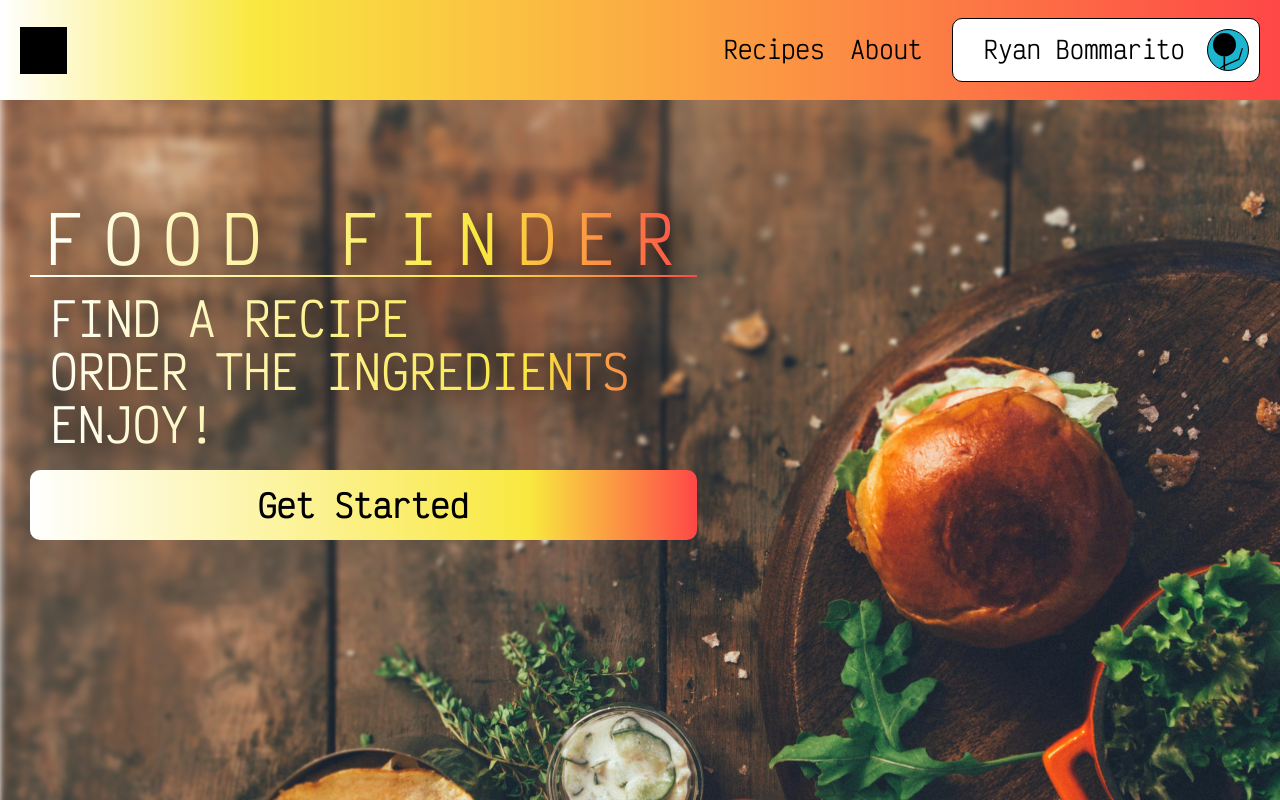
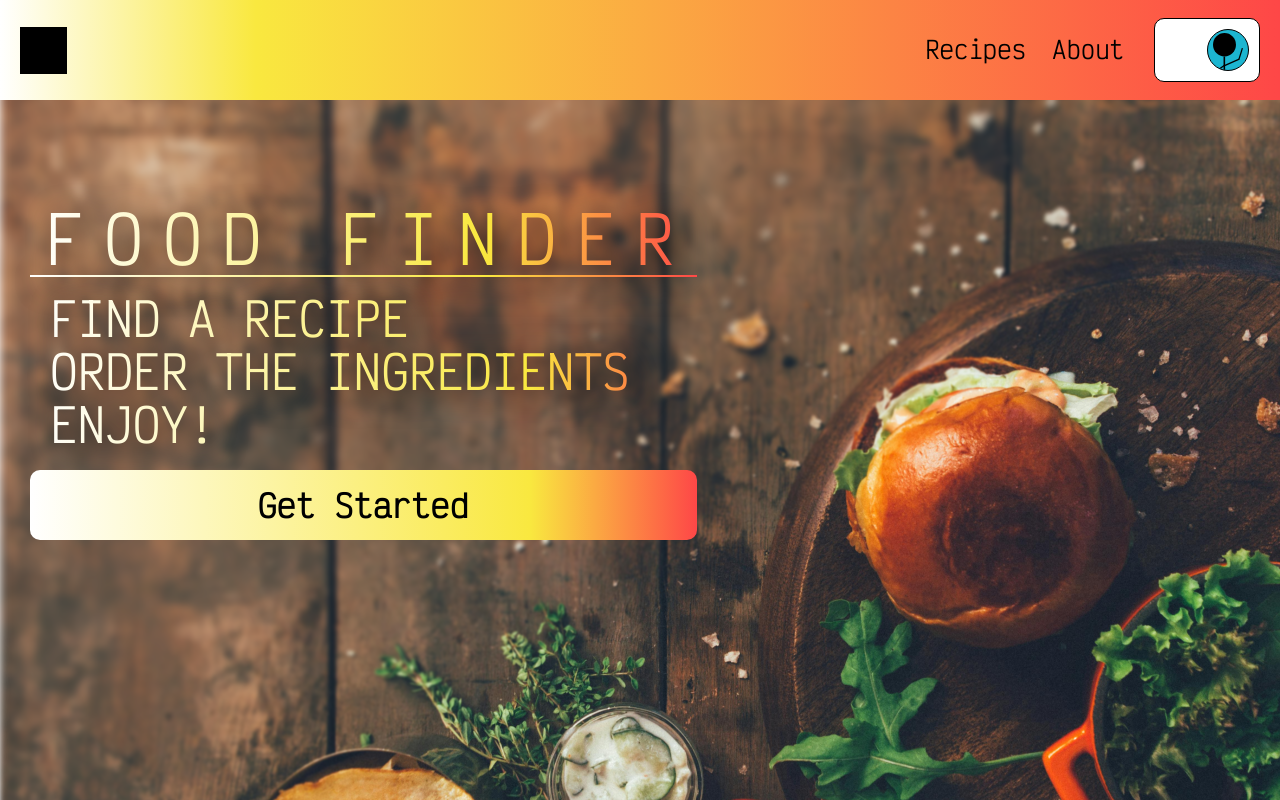
Before and after one commit to RyBCreates/food-finder, a React (Vite) app: page / in a window 1280 px wide. Built offline with nearby package versions, Linux system fonts and the light colour scheme.

Commit message:
Fixed Header User Info to reflect the Current User data

```diff
--- a/src/components/Header/Header.jsx
+++ b/src/components/Header/Header.jsx
@@ -1,9 +1,12 @@
+import { useContext } from "react";
 import { Link } from "react-router-dom";
 import defaultAvatar from "../../assets/default-avatar.svg";
 import Navbar from "../Navbar/Navbar";
+import CurrentUserContext from "../../contexts/CurrentUserContext";
 import "./Header.css";
 
 function Header() {
+  const { currentUser } = useContext(CurrentUserContext);
   return (
     <header className="header">
       <Link to="/">
@@ -12,12 +15,12 @@ function Header() {
       <div className="header__menu">
         <Navbar />
         <Link className="header__user-info" to="/profile">
-          <p className="header__username">Ryan Bommarito</p>
+          <p className="header__username">{currentUser?.name}</p>
           <div className="header__avatar-wrapper">
             <img
               className="header__avatar"
-              src={defaultAvatar}
-              alt="default avatar"
+              src={currentUser?.avatar || defaultAvatar}
+              alt={currentUser?.name || "default avatar"}
             />
           </div>
         </Link>
```
